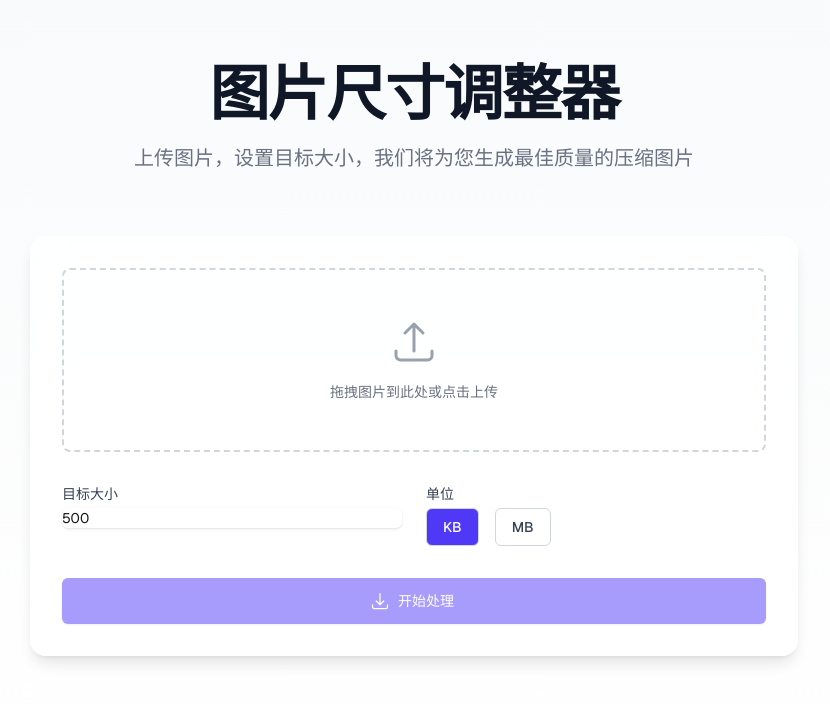
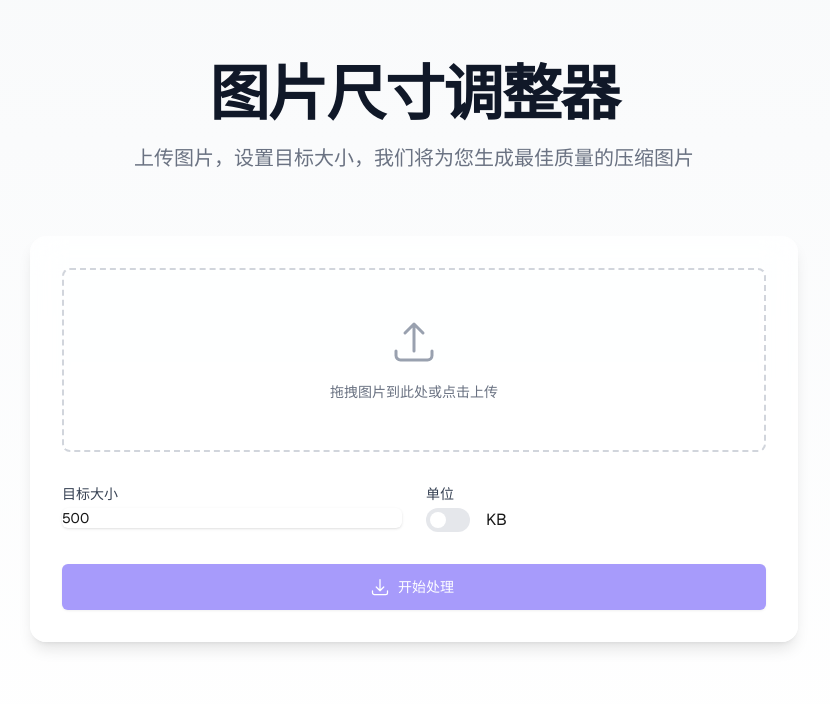
Before and after one commit to shijiu668/kbmb, a Next.js app: page / in a window 1280 px wide. Shown: the top 704 px of the page, without its empty margins (226-1056 px from the left). Built offline with nearby package versions, Linux system fonts and the light colour scheme.

Commit message:
第4次上传

```diff
--- a/src/app/page.tsx
+++ b/src/app/page.tsx
@@ -126,9 +126,7 @@ export default function Home() {
                 </label>
                 <div className="mt-1">
                   <input
-                    type="text"
-                    inputMode="numeric"
-                    pattern="[0-9]*"
+                    type="number"
                     value={targetSize}
                     onChange={(e) => setTargetSize(Number(e.target.value))}
                     className="shadow-sm focus:ring-indigo-500 focus:border-indigo-500 block w-full sm:text-sm border-gray-300 dark:border-gray-600 rounded-md dark:bg-gray-700 dark:text-white"
@@ -141,22 +139,20 @@ export default function Home() {
                   单位
                 </label>
                 <div className="mt-1">
-                  <div className="flex space-x-4">
-                    <button
-                      type="button"
-                      onClick={() => setUnit('kb')}
-                      className={`${unit === 'kb' ? 'bg-indigo-600 text-white' : 'bg-white text-gray-700 dark:bg-gray-700 dark:text-gray-300'} px-4 py-2 rounded-md text-sm font-medium border border-gray-300 dark:border-gray-600 focus:outline-none focus:ring-2 focus:ring-indigo-500 focus:ring-offset-2`}
-                    >
-                      KB
-                    </button>
-                    <button
-                      type="button"
-                      onClick={() => setUnit('mb')}
-                      className={`${unit === 'mb' ? 'bg-indigo-600 text-white' : 'bg-white text-gray-700 dark:bg-gray-700 dark:text-gray-300'} px-4 py-2 rounded-md text-sm font-medium border border-gray-300 dark:border-gray-600 focus:outline-none focus:ring-2 focus:ring-indigo-500 focus:ring-offset-2`}
-                    >
-                      MB
-                    </button>
-                  </div>
+                  <Switch.Group>
+                    <div className="flex items-center">
+                      <Switch
+                        checked={unit === 'mb'}
+                        onChange={(checked) => setUnit(checked ? 'mb' : 'kb')}
+                        className={`${unit === 'mb' ? 'bg-indigo-600' : 'bg-gray-200'} relative inline-flex h-6 w-11 items-center rounded-full transition-colors focus:outline-none focus:ring-2 focus:ring-indigo-500 focus:ring-offset-2`}
+                      >
+                        <span
+                          className={`${unit === 'mb' ? 'translate-x-6' : 'translate-x-1'} inline-block h-4 w-4 transform rounded-full bg-white transition-transform`}
+                        />
+                      </Switch>
+                      <Switch.Label className="ml-4">{unit.toUpperCase()}</Switch.Label>
+                    </div>
+                  </Switch.Group>
                 </div>
               </div>
             </div>
```
